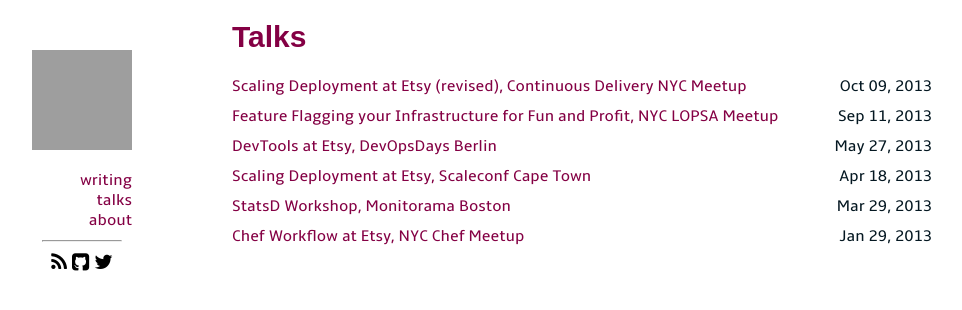
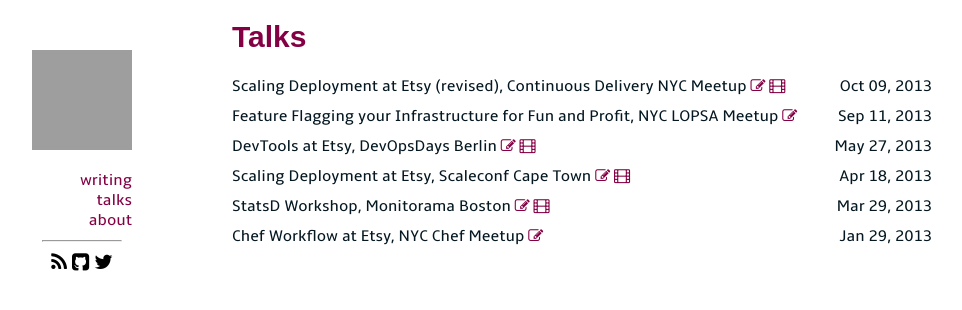
Before and after one commit to mrtazz/mrtazz.github.com, a Jekyll site: the page built from talks.md, in a window 1280 px wide. Shown: the top 310 px of the page, without its empty margins (18-980 px from the left). Built offline with Jekyll 4.4.1, drawn with Linux system fonts in a browser that asks for light colours; some web fonts are replaced; Markdown is read by kramdown in place of the engine named in the settings; comment, search, counter and statistics services are not loaded; grey boxes are pictures that could not be loaded.

Commit message:
add video links to talks

```diff
--- a/talks.md
+++ b/talks.md
@@ -5,6 +5,7 @@
   -
     title: Scaling Deployment at Etsy (revised)
     url: https://speakerdeck.com/mrtazz/continuous-delivery-meetup-nyc-2013
+    video: http://www.youtube.com/watch?v=moXWsHEtBEw
     conference: Continuous Delivery NYC Meetup
     date: Oct 09, 2013
   -
@@ -15,16 +16,19 @@
   -
     title: DevTools at Etsy
     url: https://speakerdeck.com/mrtazz/devtools-at-etsy
+    video: http://vimeo.com/70764386
     conference: DevOpsDays Berlin
     date: May 27, 2013
   -
     title: Scaling Deployment at Etsy
     url: https://speakerdeck.com/mrtazz/scaling-deployment-at-etsy
+    video: http://www.youtube.com/watch?v=AwOG65UGAH4
     conference: Scaleconf Cape Town
     date: Apr 18, 2013
   -
     title: StatsD Workshop
     url: https://speakerdeck.com/mrtazz/statsd-workshop
+    video: http://vimeo.com/67183450
     conference: Monitorama Boston
     date: Mar 29, 2013
   -
@@ -39,7 +43,11 @@
   <ul class="archive">
   {% for talk in page.talks %}
     <li>
-    <a href="{{ talk.url }}"> {{ talk.title }}, {{ talk.conference }}</a>
+    {{ talk.title }}, {{ talk.conference }}
+    <a href="{{ talk.url }}"><i class="icon-edit" style="font-size: 15px;"> </i></a>
+    {% if talk.video %}
+    <a href="{{ talk.video }}"><i class="icon-film" style="font-size: 15px;"> </i></a>
+    {% endif %}
     <span class="archivedate">{{ talk.date }}</span>
     </li>
   {% endfor %}
```
